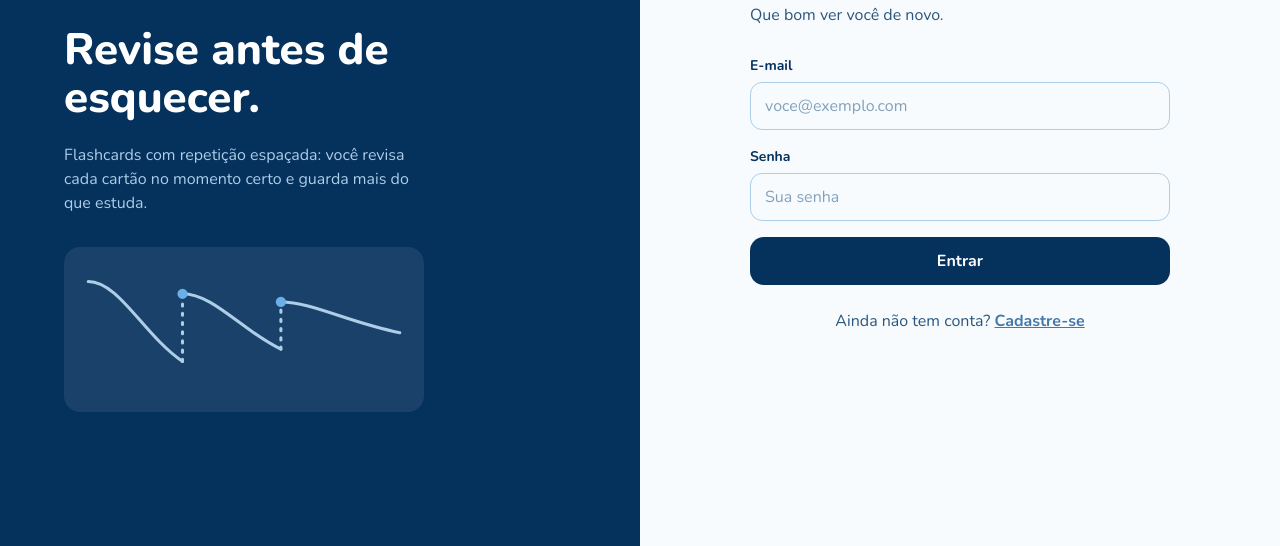
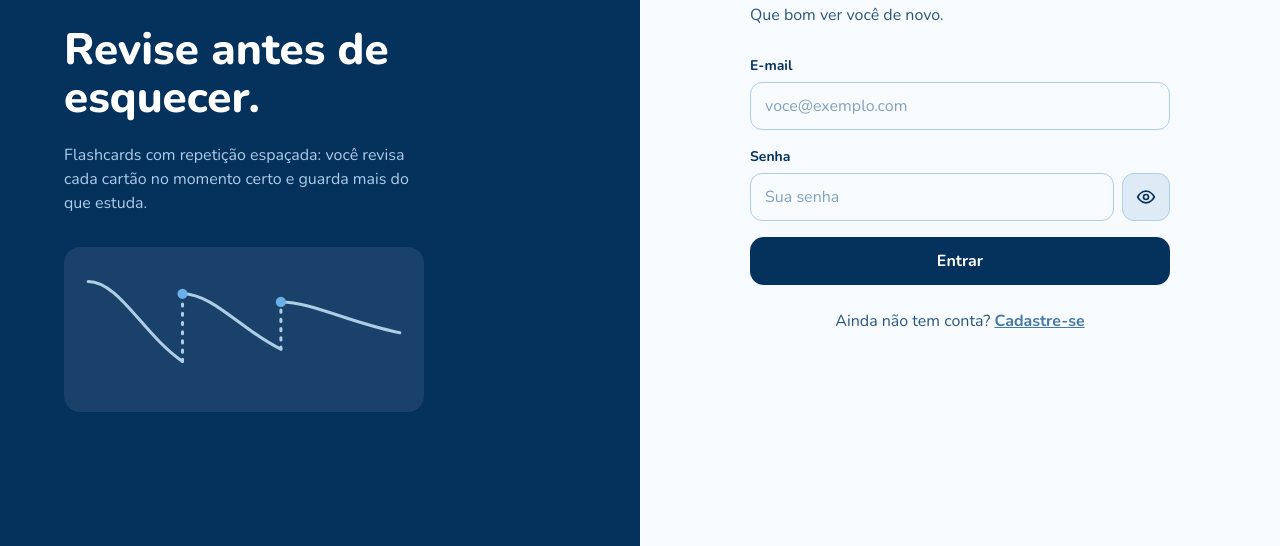
Before and after one commit to juliahormuth/memdeck, a React app in the folder frontend/: page /login in a window 1280 px wide. Shown: the part 254-800 px from the top of the page. Built offline with nearby package versions, Linux system fonts and the light colour scheme; no server answers.

Commit message:
add show password toggle to login and register

```diff
--- a/frontend/src/features/auth/presentation/LoginPage.tsx
+++ b/frontend/src/features/auth/presentation/LoginPage.tsx
@@ -4,6 +4,7 @@ import { Link } from 'react-router';
 import { z } from 'zod';
 import { Alert } from '../../../shared/ui/Alert';
 import { Button } from '../../../shared/ui/Button';
+import { PasswordField } from '../../../shared/ui/PasswordField';
 import { TextField } from '../../../shared/ui/TextField';
 import { messageForAuthError } from './authMessages';
 import { useLogin } from './authQueries';
@@ -38,9 +39,8 @@ export function LoginPage() {
 					error={errors.email?.message}
 					{...register('email')}
 				/>
-				<TextField
+				<PasswordField
 					label="Senha"
-					type="password"
 					autoComplete="current-password"
 					placeholder="Sua senha"
 					error={errors.password?.message}
--- a/frontend/src/features/auth/presentation/RegisterPage.tsx
+++ b/frontend/src/features/auth/presentation/RegisterPage.tsx
@@ -5,6 +5,7 @@ import { z } from 'zod';
 import { validatedField } from '../../../shared/forms/validatedField';
 import { Alert } from '../../../shared/ui/Alert';
 import { Button } from '../../../shared/ui/Button';
+import { PasswordField } from '../../../shared/ui/PasswordField';
 import { TextField } from '../../../shared/ui/TextField';
 import { validateEmail, validateName, validatePassword } from '../domain/rules';
 import { emailMessages, messageForAuthError, nameMessages, passwordMessages } from './authMessages';
@@ -46,9 +47,8 @@ export function RegisterPage() {
 					error={errors.email?.message}
 					{...register('email')}
 				/>
-				<TextField
+				<PasswordField
 					label="Senha"
-					type="password"
 					autoComplete="new-password"
 					placeholder="Pelo menos 8 caracteres"
 					error={errors.password?.message}
--- /dev/null
+++ b/frontend/src/shared/ui/PasswordField.tsx
@@ -0,0 +1,32 @@
+import { useState } from 'react';
+import type { ComponentProps } from 'react';
+import { EyeIcon, EyeOffIcon } from './icons';
+import { TextField } from './TextField';
+import styles from './TextField.module.css';
+
+type PasswordFieldProps = Omit<ComponentProps<typeof TextField>, 'type' | 'trailing'>;
+
+export function PasswordField(props: PasswordFieldProps) {
+	const [visible, setVisible] = useState(false);
+	const action = visible ? 'Ocultar senha' : 'Exibir senha';
+
+	return (
+		<TextField
+			{...props}
+			type={visible ? 'text' : 'password'}
+			autoCapitalize="none"
+			spellCheck={false}
+			trailing={
+				<button
+					type="button"
+					className={styles.reveal}
+					aria-label={action}
+					title={action}
+					onClick={() => setVisible((current) => !current)}
+				>
+					{visible ? <EyeOffIcon size={20} /> : <EyeIcon size={20} />}
+				</button>
+			}
+		/>
+	);
+}
--- a/frontend/src/shared/ui/TextField.module.css
+++ b/frontend/src/shared/ui/TextField.module.css
@@ -10,8 +10,14 @@
 	color: var(--color-navy);
 }
 
+.control {
+	display: flex;
+	gap: 8px;
+}
+
 .input {
 	width: 100%;
+	min-width: 0;
 	min-height: 48px;
 	padding: 0 14px;
 	color: var(--color-ink);
@@ -44,3 +50,24 @@
 	line-height: 1.5;
 	resize: vertical;
 }
+
+.input::-ms-reveal {
+	display: none;
+}
+
+.reveal {
+	display: grid;
+	flex-shrink: 0;
+	place-items: center;
+	width: 48px;
+	min-height: 48px;
+	color: var(--color-navy);
+	cursor: pointer;
+	background: var(--color-blue-pale);
+	border: 1.5px solid var(--color-blue-pastel);
+	border-radius: var(--radius-field);
+}
+
+.reveal:hover {
+	background: var(--color-blue-pastel);
+}
--- a/frontend/src/shared/ui/TextField.tsx
+++ b/frontend/src/shared/ui/TextField.tsx
@@ -1,14 +1,15 @@
 import { useId } from 'react';
-import type { InputHTMLAttributes, Ref } from 'react';
+import type { InputHTMLAttributes, ReactNode, Ref } from 'react';
 import styles from './TextField.module.css';
 
 interface TextFieldProps extends InputHTMLAttributes<HTMLInputElement> {
 	label: string;
 	error?: string;
+	trailing?: ReactNode;
 	ref?: Ref<HTMLInputElement>;
 }
 
-export function TextField({ label, error, id, className, ...rest }: TextFieldProps) {
+export function TextField({ label, error, trailing, id, className, ...rest }: TextFieldProps) {
 	const generatedId = useId();
 	const inputId = id ?? generatedId;
 	const errorId = `${inputId}-error`;
@@ -17,6 +18,7 @@ export function TextField({ label, error, id, className, ...rest }: TextFieldPro
 			<label htmlFor={inputId} className={styles.label}>
 				{label}
 			</label>
+			<div className={styles.control}>
 				<input
 					{...rest}
 					id={inputId}
@@ -24,6 +26,8 @@ export function TextField({ label, error, id, className, ...rest }: TextFieldPro
 					aria-invalid={error ? true : undefined}
 					aria-describedby={error ? errorId : undefined}
 				/>
+				{trailing}
+			</div>
 			{error && (
 				<span id={errorId} className={styles.error}>
 					{error}
```
Also changed, not shown: frontend/e2e/auth.spec.ts (+3 -3 lines), frontend/e2e/helpers.ts (+2 -2 lines), frontend/src/shared/ui/PasswordField.test.tsx (added, +33 -0 lines). Lines whose indentation alone changed are shown as unchanged.
